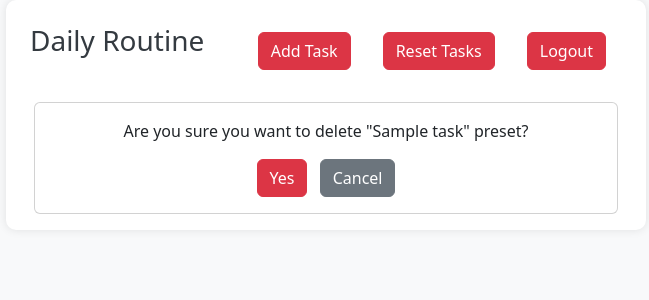
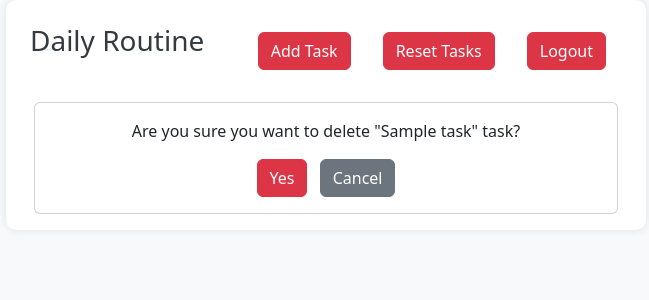
Before and after one commit to MonoSetton/DailyRoutine, a Django app: page /delete_task/1 in a window 1280 px wide. Shown: the top 300 px of the page, without its empty margins (314-963 px from the left). Run offline with Django 4.2, Linux system fonts and the light colour scheme; a user stored in the database is signed in; tables that the repository leaves empty hold one stand-in row (values such as "Sample post"); some libraries are stand-ins or nearby versions.

Commit message:
Update delete_task.html

```diff
--- a/dailyroutine-project/app/templates/app/delete_task.html
+++ b/dailyroutine-project/app/templates/app/delete_task.html
@@ -5,7 +5,7 @@
 
 <div class="card mt-3">
     <div class="card-body">
-        <p class="card-text">Are you sure you want to delete "{{ task.name }}" preset?</p>
+        <p class="card-text">Are you sure you want to delete "{{ task.name }}" task?</p>
 
         <form action="{% url 'delete_task' task.id %}" method="post">
             {% csrf_token %}
```
